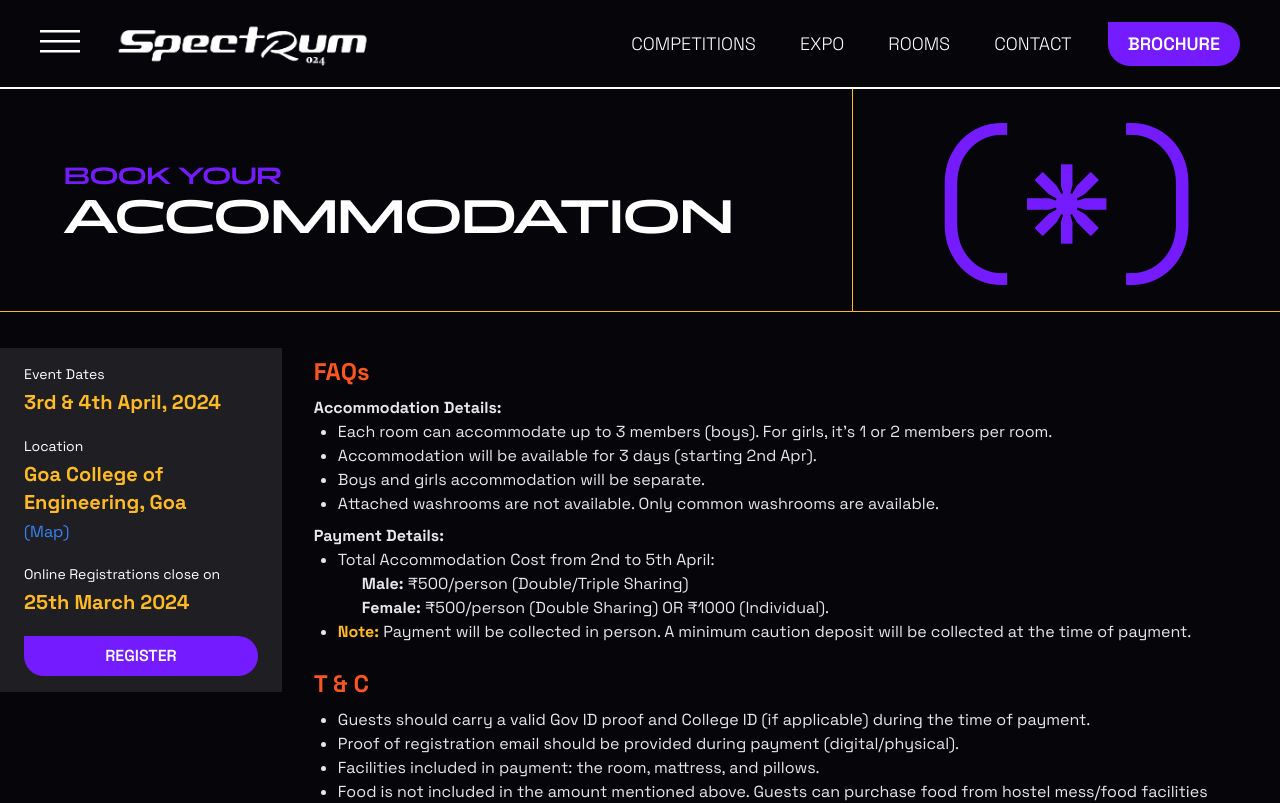
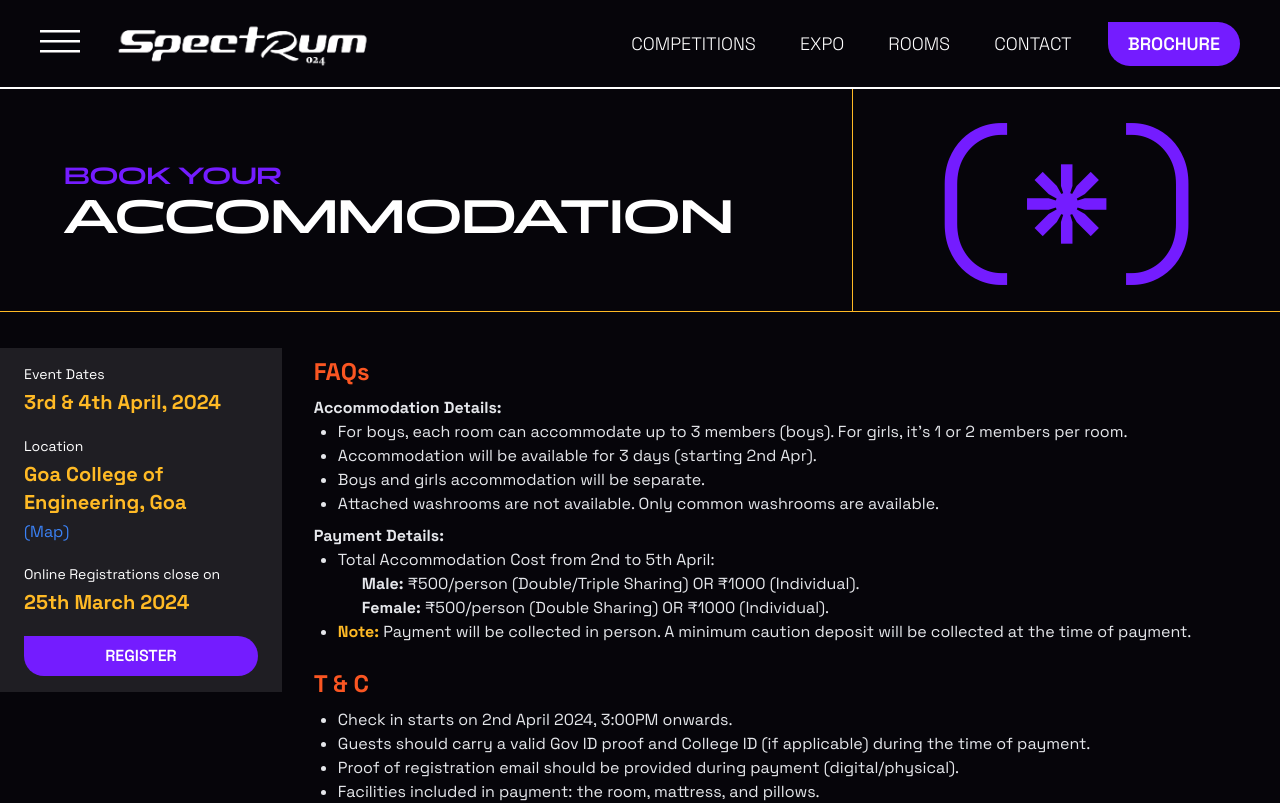
Before and after one commit to Engicos-Coders-Club/gec-spectrum-website-2024, a Next.js app: page /accommodation in a window 1280 px wide. Shown: the top 803 px of the page. Built offline with nearby package versions, Linux system fonts and the light colour scheme.

Commit message:
patch: Update room details

```diff
--- a/src/app/accommodation/page.tsx
+++ b/src/app/accommodation/page.tsx
@@ -60,8 +60,8 @@ export default function Accommodation() {
           </p>
           <ul className="list-disc ml-6">
             <li>
-              Each room can accommodate up to 3 members (boys). For girls,
-              it&apos;s 1 or 2 members per room.
+              For boys, each room can accommodate up to 3 members (boys). For
+              girls, it&apos;s 1 or 2 members per room.
             </li>
             <li>
               Accommodation will be available for 3 days (starting 2nd Apr).
@@ -80,7 +80,8 @@ export default function Accommodation() {
             <li>Total Accommodation Cost from 2nd to 5th April:</li>
             <ul className="list-square ml-6">
               <li>
-                <strong>Male:</strong> ₹500/person (Double/Triple Sharing)
+                <strong>Male:</strong> ₹500/person (Double/Triple Sharing) OR
+                ₹1000 (Individual).
               </li>
               <li>
                 <strong>Female:</strong> ₹500/person (Double Sharing) OR ₹1000
@@ -99,6 +100,7 @@ export default function Accommodation() {
             T & C
           </h2>
           <ul className="list-disc ml-6">
+            <li>Check in starts on 2nd April 2024, 3:00PM onwards.</li>
             <li>
               Guests should carry a valid Gov ID proof and College ID (if
               applicable) during the time of payment.
--- a/src/app/layout.tsx
+++ b/src/app/layout.tsx
@@ -34,6 +34,7 @@ export const metadata: Metadata = {
     "Coding",
     "Drone Race",
   ],
+  metadataBase: new URL("https://gecspectrum.com"),
 };
 
 export default function RootLayout({
```
